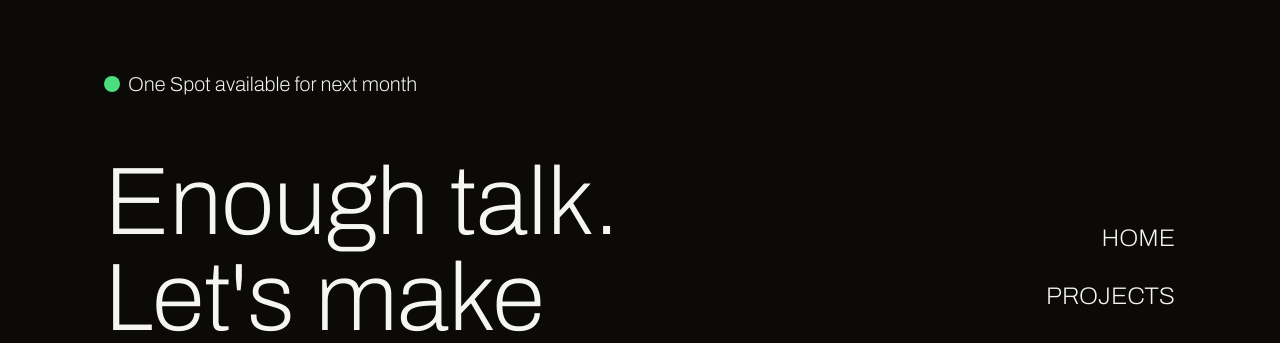
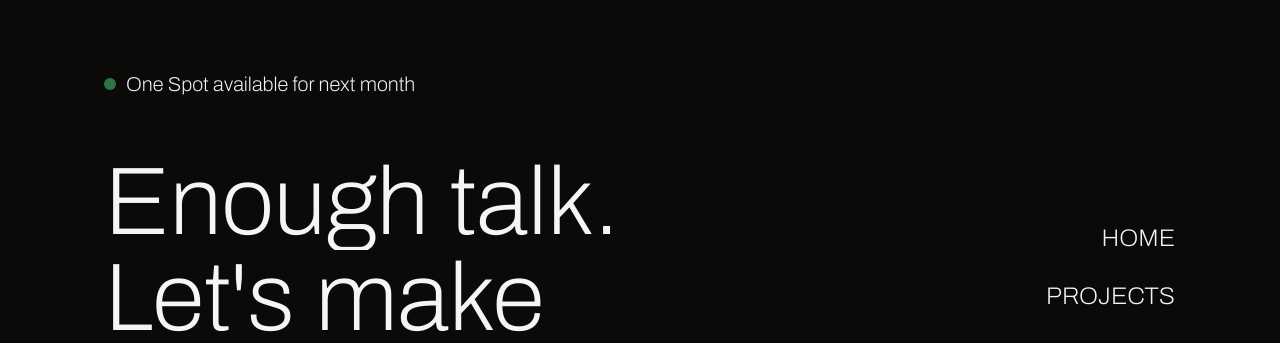
Before and after one commit to HaqueJunaid/junaid-portfolio, a Next.js app: page / in a window 1280 px wide. Shown: the part 5509-5852 px from the top of the page. Built offline with nearby package versions, Linux system fonts and the light colour scheme.

Commit message:
feat: enhance Testimonial and Footer components with animation effects and improved structure

```diff
--- a/src/components/Testimonial.tsx
+++ b/src/components/Testimonial.tsx
@@ -5,6 +5,7 @@ import React, { HTMLAttributes, useEffect } from "react";
 import { twMerge } from "tailwind-merge";
 import { usePresence } from "motion/react";
 import {motion} from 'motion/react';
+import { easeInOut } from "motion";
 
 const Testimonial = (
   props: {
@@ -45,13 +46,14 @@ const Testimonial = (
       )}
       {...rest}
     >
-      <motion.div initial={{opacity: 0, filter: 'blur(10px)'}} animate={{opacity: 1, filter: 'blur(0)'}} transition={{duration: 0.5}} className="aspect-square md:col-span-2 md:aspect-[9/12]">
+      <div className="aspect-square md:col-span-2 md:aspect-[9/12] relative">
+      <motion.div initial={{width: "100%"}} animate={{width: "0%"}} exit={{width: '100%'}} transition={{duration: 0.6, ease: "easeInOut"}} className="h-full bg-stone-950 absolute"></motion.div>
         <Image
           src={image}
           alt={image + " " + name}
           className="size-full object-cover"
         />
-      </motion.div>
+      </div>
       <blockquote className="md:col-span-3">
         <div ref={quoteScope} className="text-3xl md:text-5xl lg:text-6xl xl:text-8xl mt-8 md:mt-0">
           <span>&ldquo;</span>
--- a/src/sections/Footer.tsx
+++ b/src/sections/Footer.tsx
@@ -1,5 +1,8 @@
+"use client";
 import Button from "@/components/Button";
-import { FC } from "react";
+import useTextReavelAniation from "@/hooks/useTextReavel";
+import { FC, useEffect } from "react";
+import { inView } from "motion";
 
 const Links = [
   {
@@ -25,23 +28,36 @@ const Links = [
 ];
 
 const Footer: FC = () => {
+  const { scope, enterenceAnimation } = useTextReavelAniation();
+
+  useEffect(() => {
+    inView(scope.current, () => {
+      enterenceAnimation();
+    });
+  }, []);
+
   return (
     <footer className="bg-stone-950 text-stone-100">
       <div className="container">
         <div className="py-24 md:py-32 lg:py-46 xl:py-48 font-extralight">
           <div className="grid md:grid-cols-5">
             <div className="md:col-span-3">
-              <h4 className="flex items-center gap-2 md:text-lg lg:text-xl">
-                <div className="size-3 rounded-full bg-green-400 md:size-4"></div>
+              <h4 className="flex items-center gap-2 md:gap-2.5 md:text-lg lg:text-xl">
+                <div className="size-2.5 rounded-full bg-green-400 md:size-3 animate-pulse"></div>
                 <span>One Spot available for next month</span>
               </h4>
-              <h2 className="mt-8 md:mt-10 lg:mt-14 text-4xl md:text-5xl lg:text-8xl xl:text-9xl">
+              <h2
+                ref={scope}
+                className="mt-8 md:mt-10 lg:mt-14 text-4xl md:text-5xl lg:text-8xl xl:text-9xl"
+              >
                 Enough talk. Let&apos;s make something great together.
               </h2>
               <Button
-                className="mt-6 md:mt-8 lg:mt-14 xl:mt-16 text-sm md:text-lg lg:text-2xl"
+                className="mt-6 group/button md:mt-8 lg:mt-14 xl:mt-16 text-sm md:text-lg lg:text-2xl"
                 varient="secondary"
                 iconAfter={
+                  <div className="flex size-5 overflow-hidden">
+                    <div className="size-5 relative group-hover/button:-translate-x-full transition-all duration-300">
                       <svg
                         xmlns="http://www.w3.org/2000/svg"
                         fill="none"
@@ -56,6 +72,24 @@ const Footer: FC = () => {
                           d="m4.5 19.5 15-15m0 0H8.25m11.25 0v11.25"
                         />
                       </svg>
+                    </div>
+                    <div className="size-5 relative group-hover/button:-translate-x-full transition-all duration-300">
+                      <svg
+                        xmlns="http://www.w3.org/2000/svg"
+                        fill="none"
+                        viewBox="0 0 24 24"
+                        strokeWidth="1.5"
+                        stroke="currentColor"
+                        className="size-5"
+                      >
+                        <path
+                          strokeLinecap="round"
+                          strokeLinejoin="round"
+                          d="m4.5 19.5 15-15m0 0H8.25m11.25 0v11.25"
+                        />
+                      </svg>
+                    </div>
+                  </div>
                 }
               >
                 junaid@gmail.com
```
Lines whose indentation alone changed are shown as unchanged.
